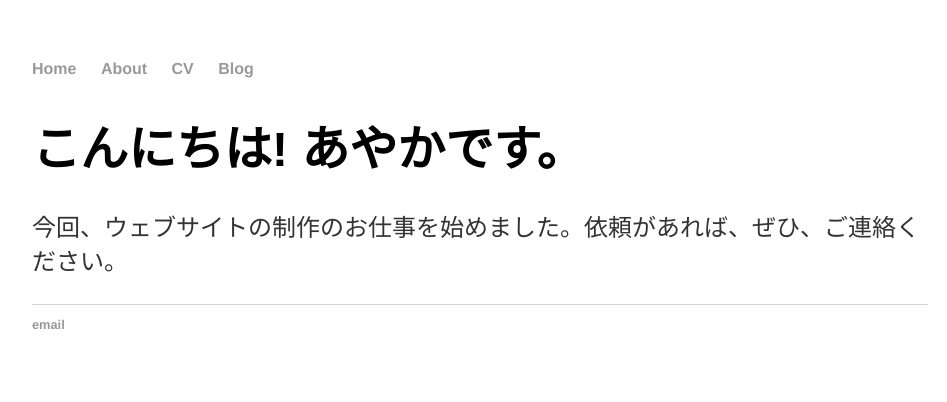
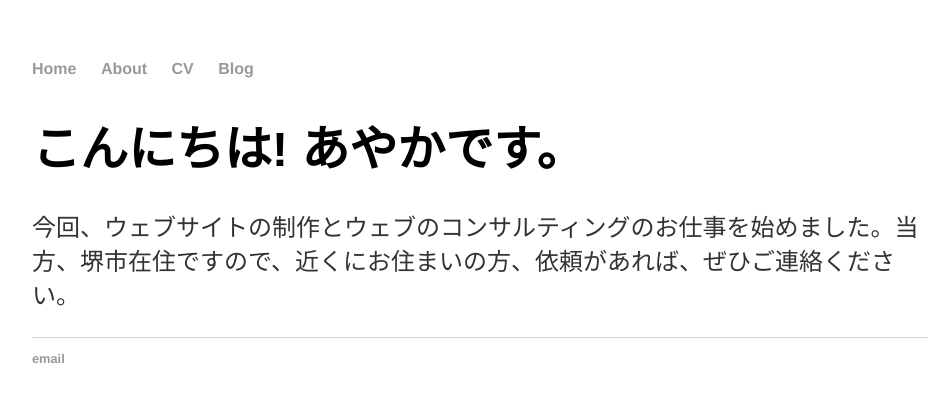
Before and after one commit to agematsu/agematsu.github.io, a Jekyll site: the page built from index.html, in a window 1280 px wide. Shown: the top 402 px of the page, without its empty margins (160-1107 px from the left). Built offline with Jekyll 4.4.1, drawn with Linux system fonts in a browser that asks for light colours.

Commit message:
Update index.html

```diff
--- a/index.html
+++ b/index.html
@@ -4,5 +4,5 @@ title: Hank Quinlan, Horrible Cop
 ---
 <div class="blurb">
 	<h1>こんにちは! あやかです。</h1>
-	<p>今回、ウェブサイトの制作のお仕事を始めました。依頼があれば、ぜひ、ご連絡ください。</p>
+	<p>今回、ウェブサイトの制作とウェブのコンサルティングのお仕事を始めました。当方、堺市在住ですので、近くにお住まいの方、依頼があれば、ぜひご連絡ください。</p>
 </div><!-- /.blurb -->
```
